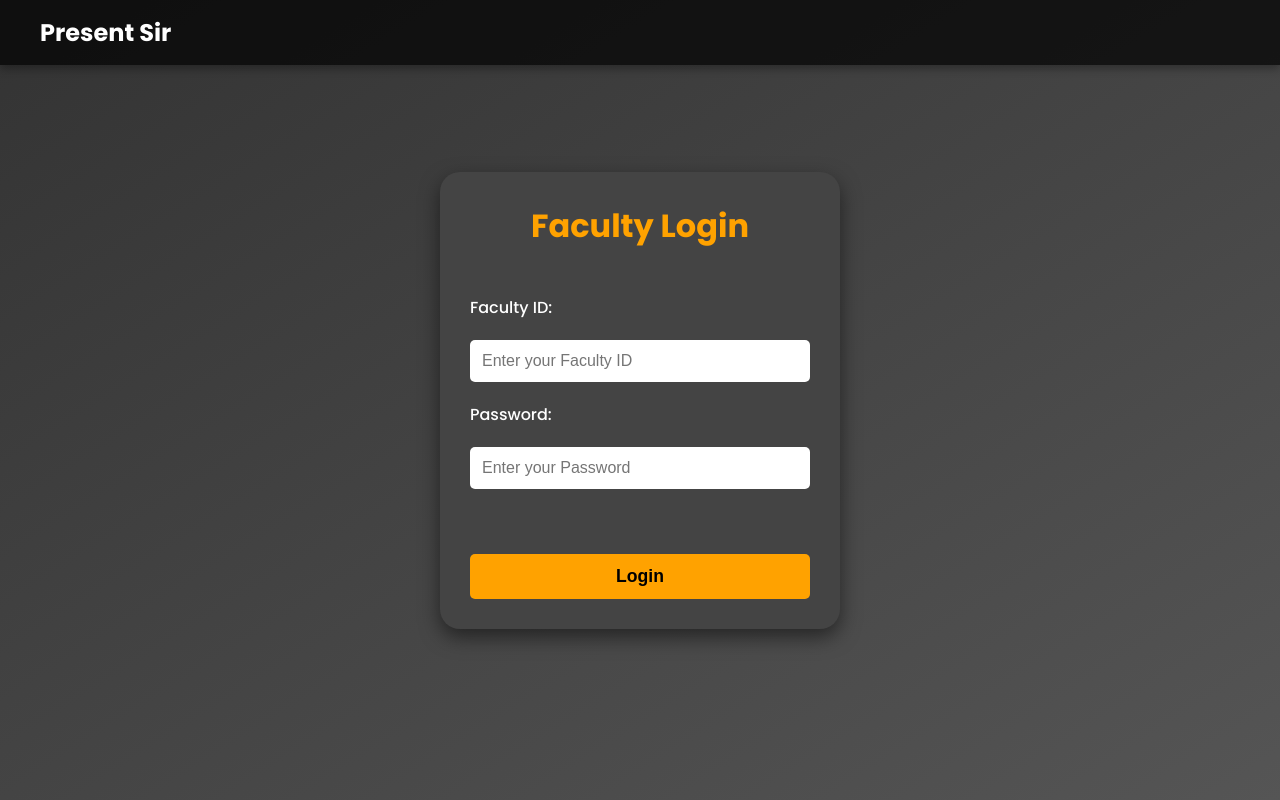
After one commit to Virochana27/Present_Sir-Attendance_System, a Flask app: page /login in a window 1280 px wide. The commit adds this page. Run offline with Flask 3, Linux system fonts and the light colour scheme.

Commit message:
added faculty login feature

```diff
--- a/app.py
+++ b/app.py
@@ -7,6 +7,7 @@ import base64
 import sqlite3
 from supabase import create_client, Client
 from dotenv import load_dotenv
+from werkzeug.security import generate_password_hash, check_password_hash
 
 load_dotenv()
 
@@ -22,23 +23,6 @@ supabase: Client = create_client(url, key)
 @app.route('/')
 def home():
     return render_template('home.html')
-
-# Endpoint to fetch faculty name
-@app.route('/get_faculty_name', methods=['POST'])
-def get_faculty_name():
-    faculty_id = request.json.get('faculty_id')
-    if not faculty_id:
-        return jsonify({"error": "Faculty ID is required"}), 400
-    else:
-        try:
-        # Execute the query using Supabase
-            result = supabase.table('faculty').select('faculty_name').eq('faculty_id', faculty_id.upper()).execute()
-        # Return the faculty name if found, else "Unknown"
-            faculty_name=result.data[0]['faculty_name'] if result.data else "Unknown"
-            return jsonify({"faculty_name": faculty_name})
-        except Exception as e:
-            print(f"Error: {e}")
-            return "Unknown"
 
 # Endpoint to fetch subject name
 @app.route('/get_subject_name', methods=['POST'])
@@ -66,11 +50,27 @@ def get_session_id():
         session_id = int(last_session_id) + 1  # Increment session_id
     else:
         session_id = 1  # If no data is found, start from session_id = 1
-    return jsonify({"session_id": session_id})
+
+    if 'faculty_id' in session:
+        faculty_id = session['faculty_id']
+        try:
+    # Execute the query using Supabase
+            result = supabase.table('faculty').select('faculty_name').eq('faculty_id', faculty_id.upper()).execute()
+        # Return the faculty name if found, else "Unknown"
+            faculty_name=result.data[0]['faculty_name'] if result.data else "Unknown"
+        except Exception as e:
+            print(f"Error: {e}")
+            return "Unknown"
+
+    return jsonify({"session_id": session_id, "faculty_id": faculty_id, "faculty_name": faculty_name})
 
 # Faculty page to generate QR codes
 @app.route('/faculty', methods=['GET', 'POST'])
 def faculty():
+    if 'faculty_id' not in session:  # Check if the user is logged in
+        return redirect(url_for('login'))  # Redirect to login if not logged in
+
+    faculty_id = session['faculty_id']  # Retrieve the logged-in faculty ID
     message = None  # Initialize message variable
 
     # Retrieve the message from the session if it exists
@@ -245,6 +245,38 @@ def student():
 
     return render_template('student.html', message=message, message_type=message_type)
 
+@app.route('/login', methods=['GET', 'POST'])
+def login():
+    message = None
+    if request.method == 'POST':
+        faculty_id = request.form.get('faculty_id').upper()
+        password = request.form.get('password')
+
+        try:
+            # Fetch faculty details from the database
+            result = supabase.table('faculty_credentials').select('password').eq('faculty_id', faculty_id).execute()
+            if result.data:
+                stored_password = result.data[0]['password']
+                # Verify the password
+                if check_password_hash(stored_password, password):
+                    session['faculty_id'] = faculty_id  # Set the faculty ID in the session
+                    return redirect(url_for('faculty'))  # Redirect to the faculty page
+                else:
+                    message = "Invalid password. Please try again."
+            else:
+                message = "Faculty ID not found."
+        except Exception as e:
+            message = f"Error: {e}"
+
+    return render_template('login.html', message=message)
+
+@app.route('/logout')
+def logout():
+    session.pop('faculty_id', None)  # Remove faculty_id from the session
+    return redirect(url_for('login'))  # Redirect to the login page
+
+
 if __name__ == "__main__":
     port = int(os.environ.get("PORT", 10000))  # Use PORT from the environment or default to 5000
-    app.run(host="0.0.0.0", port=port)  #app.run(debug=True)
+    app.run(host="0.0.0.0", port=port)  #
+    #app.run(debug=True)
--- /dev/null
+++ b/templates/login.html
@@ -0,0 +1,181 @@
+<!DOCTYPE html>
+<html lang="en">
+<head>
+    <meta charset="UTF-8">
+    <meta name="viewport" content="width=device-width, initial-scale=1.0">
+    <title>Faculty Login</title>
+    <link href="https://fonts.googleapis.com/css2?family=Poppins:wght@300;500;700&display=swap" rel="stylesheet">
+    <style>
+        /* Global Reset */
+        * {
+            margin: 0;
+            padding: 0;
+            box-sizing: border-box;
+        }
+
+        body {
+            font-family: 'Poppins', sans-serif;
+            color: #FFFFFF;
+            background: linear-gradient(to bottom right, #333333, #555555);
+        }
+
+        /* Navigation Bar */
+        nav {
+            position: fixed;
+            top: 0;
+            width: 100%;
+            padding: 15px 40px;
+            display: flex;
+            justify-content: space-between;
+            align-items: center;
+            background: rgba(0, 0, 0, 0.7);
+            color: white;
+            z-index: 10;
+            box-shadow: 0 4px 8px rgba(0, 0, 0, 0.3);
+        }
+
+        .logo {
+            font-size: 1.5rem;
+            font-weight: 700;
+            cursor: pointer;
+        }
+
+        .logo:hover {
+            color: #ffa200;
+        }
+
+        /* Login Form Section */
+        .login-section {
+            height: 100vh;
+            display: flex;
+            justify-content: center;
+            align-items: center;
+        }
+
+        .login-container {
+            width: 90%;
+            max-width: 400px;
+            padding: 30px;
+            background: #444444;
+            border-radius: 20px;
+            box-shadow: 0 8px 20px rgba(0, 0, 0, 0.5);
+            text-align: center;
+        }
+
+        .login-container h2 {
+            font-size: 2rem;
+            margin-bottom: 20px;
+            color: #ffa200;
+        }
+
+        .login-container form {
+            display: flex;
+            flex-direction: column;
+            gap: 20px;
+        }
+
+        .login-container form label {
+            text-align: left;
+            font-size: 1rem;
+            font-weight: 500;
+        }
+
+        .login-container form input {
+            padding: 12px;
+            border: none;
+            border-radius: 5px;
+            font-size: 1rem;
+        }
+
+        .login-container form button {
+            padding: 12px;
+            background-color: #ffa200;
+            border: none;
+            border-radius: 5px;
+            color: #000000;
+            font-size: 1.1rem;
+            font-weight: bolder;
+            cursor: pointer;
+            transition: background-color 0.3s ease;
+        }
+
+        .login-container form button:hover {
+            background-color: #cdcdcd;
+            color: #000000;
+        }
+
+        .error-message {
+            color: red;
+            font-size: 0.9rem;
+        }
+
+        /* Footer */
+        footer {
+            position: absolute;
+            bottom: 1px;
+            width: 100%;
+            text-align: center;
+            color: white;
+            font-size: 1rem;
+        }
+
+        footer a {
+            color: #F1F1F1;
+            text-decoration: none;
+        }
+
+        footer a:hover {
+            color: #ffa200;
+        }
+
+        /* Responsive Design */
+        @media (max-width: 768px) {
+            .login-container {
+                width: 95%;
+                padding: 20px;
+            }
+
+            .login-container h2 {
+                font-size: 1.8rem;
+            }
+
+            .login-container form label {
+                font-size: 0.9rem;
+            }
+
+            .login-container form input,
+            .login-container form button {
+                font-size: 0.9rem;
+                padding: 10px;
+            }
+        }
+    </style>
+</head>
+<body>
+    <!-- Navigation Bar -->
+    <nav>
+        <div class="logo" onclick="location.href='/'">Present Sir</div>
+    </nav>
+
+    <!-- Login Form Section -->
+    <div class="login-section">
+        <div class="login-container">
+            <h2>Faculty Login</h2>
+            <br>
+            <form method="POST">
+                <label for="faculty_id">Faculty ID:</label>
+                <input type="text" name="faculty_id" id="faculty_id" placeholder="Enter your Faculty ID" required>
+                <label for="password">Password:</label>
+                <input type="password" name="password" id="password" placeholder="Enter your Password" required>
+                <br>
+                {% if message %}
+                <p class="error-message">{{ message }}</p>
+            {% endif %}
+
+                <button type="submit">Login</button>
+            </form>
+        </div>
+    </div>
+
+</body>
+</html>
```
Also changed, not shown: password.py (added, +7 -0 lines), templates/faculty.html (+6 -24 lines).
